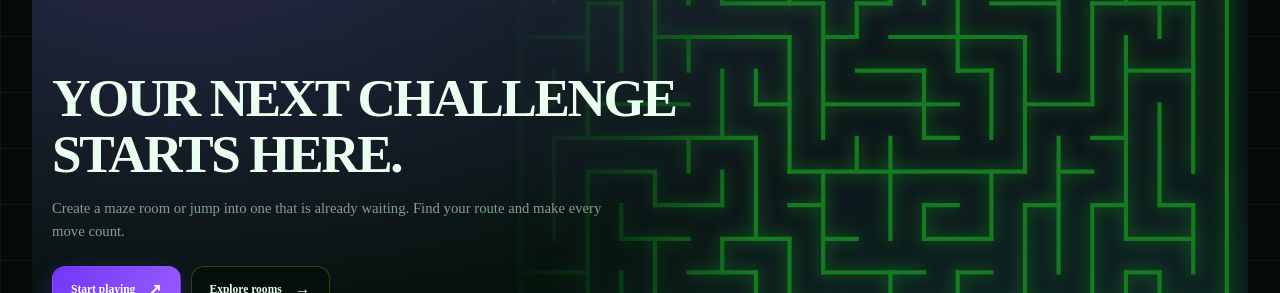
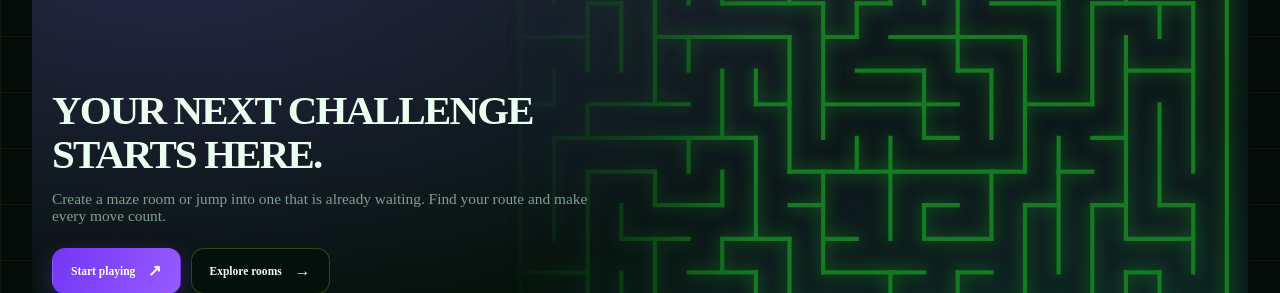
Before and after one commit to iii-ix-coins/maze, a React (Vite) app: page / in a window 1280 px wide. Shown: the part 188-481 px from the top of the page. Built offline with nearby package versions, Linux system fonts and the light colour scheme; no server answers; a web font is replaced by a local one.

Commit message:
banner ediiiiiiit

```diff
--- a/src/components/home/home-hero-slider.css
+++ b/src/components/home/home-hero-slider.css
@@ -90,28 +90,6 @@
     animation: home-hero-copy-in .55s cubic-bezier(.2, .8, .2, 1) both;
   }
 
-  .home-hero-eyebrow {
-    display: inline-flex;
-    align-items: center;
-    gap: clamp(5px, .8vw, 9px);
-
-    margin-bottom: clamp(4px, 1.1vw, 17px);
-
-    color: var(--mint, #10a889);
-
-    font-size: clamp(8px, .85vw, 11px);
-    font-weight: 850;
-    letter-spacing: .19em;
-  }
-
-  .home-hero-eyebrow i {
-    width: 7px;
-    height: 7px;
-    border-radius: 50%;
-    background: currentColor;
-    box-shadow: 0 0 14px currentColor;
-  }
-
   .home-hero-copy h1 {
     max-width: 650px;
 
@@ -120,10 +98,10 @@
     color: var(--text, #172033);
     font-family: var(--font-display, Montserrat, sans-serif);
 
-    font-size: clamp(14px, 4.15vw, 54px);
-    line-height: 1.06;
+    font-size: clamp(12px, 3.2vw, 44px);
+    line-height: 1.08;
 
-    font-weight: 850;
+    font-weight: 600;
     letter-spacing: -.065em;
 
     text-wrap: balance;
@@ -132,14 +110,13 @@
   .home-hero-copy p {
     max-width: 570px;
 
-    margin: clamp(5px, 1.2vw, 18px) 0 0;
+    margin: clamp(3px, 1.2vw, 15px) 0 0;
 
-    color: var(--text-mute, #667085);
+    color: var(--text-mute, #454c5a);
 
-    font-size: clamp(9px, 1.15vw, 16px);
-    font-weight: 520;
+    font-size: clamp(10px, 1.2vw, 20px);
 
-    line-height: 1.55;
+    line-height: 1.08;
   }
 
   .home-hero-actions {
```
